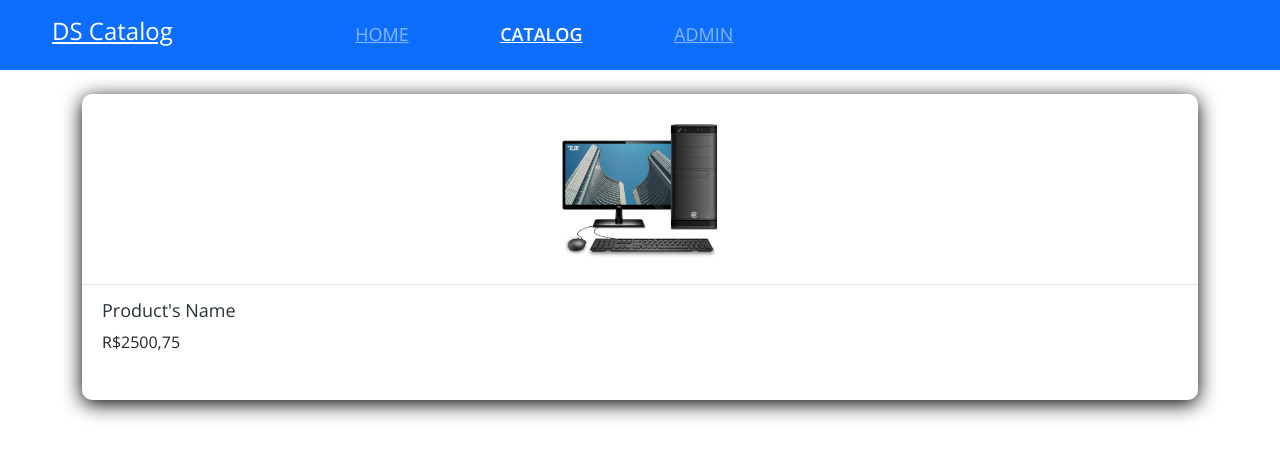
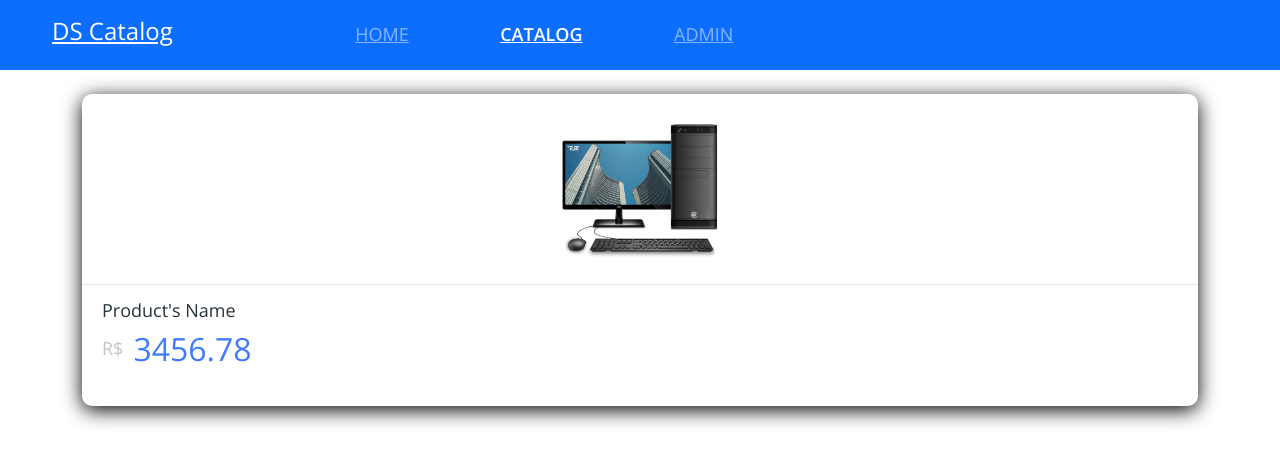
Before and after one commit to CarlosLaurine/Complete-DS-Catalog-App, a React (Create React App) app in the folder frontend-web/: page / in a window 1280 px wide. Shown: the top 464 px of the page. Built offline with nearby package versions, Linux system fonts and the light colour scheme.

Commit message:
Component ProductPrice Created and Integrated at ProductCard

```diff
--- a/frontend-web/src/components/ProductCard/index.tsx
+++ b/frontend-web/src/components/ProductCard/index.tsx
@@ -1,6 +1,7 @@
 import './style.css';
 
 import ProductImage from 'assets/images/product.png';
+import ProductPrice from 'components/ProductPrice';
 
 const ProductCard = () => {
   return (
@@ -11,7 +12,7 @@
 
       <div className="card-content-container">
         <h6>Product's Name</h6>
-        <p>R$2500,75</p>
+        <ProductPrice />
       </div>
     </div>
   );
--- /dev/null
+++ b/frontend-web/src/components/ProductPrice/index.tsx
@@ -0,0 +1,14 @@
+import './style.css';
+
+const ProductPrice = () => {
+  return (
+    <>
+      <div className="product-price-container">
+        <span>R$</span>
+        <h3>3456.78</h3>
+      </div>
+    </>
+  );
+};
+
+export default ProductPrice;
--- /dev/null
+++ b/frontend-web/src/components/ProductPrice/style.css
@@ -0,0 +1,15 @@
+.product-price-container {
+  display: flex;
+}
+
+.product-price-container span {
+  color: #9e9e9e9e;
+  font-size: 18px;
+  margin-top: 5px;
+}
+
+.product-price-container h3 {
+  color: #407bff;
+  font-size: 32px;
+  margin-left: 10px;
+}
```
